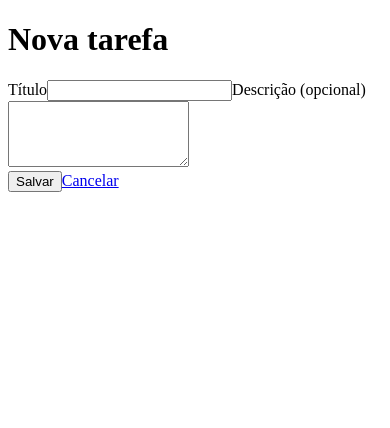
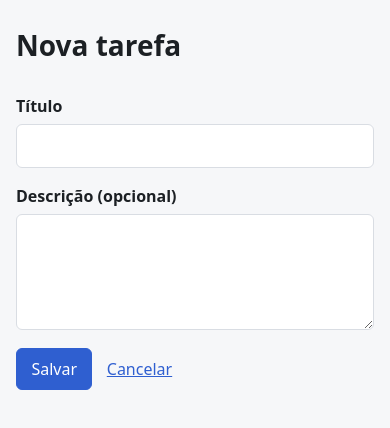
Before and after one commit to juanevangelista1/To-Do-List-Challenge, a Next.js app: page /tarefas/nova in a window 390 px wide. Shown: the top 428 px of the page. Built offline with nearby package versions, Linux system fonts and the light colour scheme.

Commit message:
style: add responsive base styles

```diff
--- /dev/null
+++ b/src/app/globals.css
@@ -0,0 +1,168 @@
+:root {
+  color-scheme: light dark;
+  --fundo: #f6f7f9;
+  --superficie: #ffffff;
+  --texto: #1c2024;
+  --texto-suave: #5b6470;
+  --borda: #d9dde3;
+  --destaque: #2f5fd0;
+  --destaque-texto: #ffffff;
+  --erro: #b3261e;
+}
+
+@media (prefers-color-scheme: dark) {
+  :root {
+    --fundo: #14171a;
+    --superficie: #1e2226;
+    --texto: #eceef1;
+    --texto-suave: #a2aab4;
+    --borda: #363c43;
+    --destaque: #7fa2f5;
+    --destaque-texto: #10141a;
+    --erro: #f2a19b;
+  }
+}
+
+* {
+  box-sizing: border-box;
+}
+
+body {
+  margin: 0;
+  background: var(--fundo);
+  color: var(--texto);
+  font-family: system-ui, sans-serif;
+  line-height: 1.5;
+}
+
+main {
+  max-width: 42rem;
+  margin: 0 auto;
+  padding: 1.5rem 1rem 3rem;
+}
+
+h1 {
+  margin: 0;
+  font-size: 1.75rem;
+}
+
+h2 {
+  margin: 0;
+  font-size: 1.05rem;
+  overflow-wrap: anywhere;
+}
+
+a {
+  color: var(--destaque);
+}
+
+button,
+.botao {
+  padding: 0.5rem 0.9rem;
+  border: 1px solid var(--borda);
+  border-radius: 6px;
+  background: var(--superficie);
+  color: var(--texto);
+  font: inherit;
+  text-decoration: none;
+  cursor: pointer;
+}
+
+button:disabled {
+  opacity: 0.6;
+  cursor: not-allowed;
+}
+
+button.primario,
+.botao.primario {
+  border-color: var(--destaque);
+  background: var(--destaque);
+  color: var(--destaque-texto);
+}
+
+:focus-visible {
+  outline: 2px solid var(--destaque);
+  outline-offset: 2px;
+}
+
+.cabecalho {
+  display: flex;
+  flex-wrap: wrap;
+  align-items: center;
+  justify-content: space-between;
+  gap: 0.75rem;
+  margin-bottom: 1.25rem;
+}
+
+.lista {
+  display: grid;
+  gap: 0.75rem;
+  margin: 0;
+  padding: 0;
+  list-style: none;
+}
+
+.cartao {
+  padding: 1rem;
+  border: 1px solid var(--borda);
+  border-radius: 8px;
+  background: var(--superficie);
+}
+
+.cartao p {
+  margin: 0.25rem 0 0;
+  overflow-wrap: anywhere;
+}
+
+.cartao time {
+  display: block;
+  margin-top: 0.25rem;
+  color: var(--texto-suave);
+  font-size: 0.85rem;
+}
+
+.acoes {
+  display: flex;
+  align-items: center;
+  gap: 0.9rem;
+  margin-top: 0.75rem;
+}
+
+.carregar-mais {
+  display: block;
+  margin: 1rem auto 0;
+}
+
+.formulario {
+  display: grid;
+  gap: 0.4rem;
+}
+
+.formulario h1 {
+  margin-bottom: 0.75rem;
+}
+
+.formulario label {
+  margin-top: 0.6rem;
+  font-weight: 600;
+}
+
+.formulario input,
+.formulario textarea {
+  width: 100%;
+  padding: 0.55rem 0.7rem;
+  border: 1px solid var(--borda);
+  border-radius: 6px;
+  background: var(--superficie);
+  color: var(--texto);
+  font: inherit;
+}
+
+.formulario [aria-invalid="true"] {
+  border-color: var(--erro);
+}
+
+.erro {
+  margin: 0;
+  color: var(--erro);
+}
--- a/src/app/layout.tsx
+++ b/src/app/layout.tsx
@@ -1,6 +1,7 @@
 import type { Metadata } from "next";
 import type { ReactNode } from "react";
 import { Providers } from "@/trpc/client";
+import "./globals.css";
 
 export const metadata: Metadata = {
   title: "Lista de Tarefas",
```
